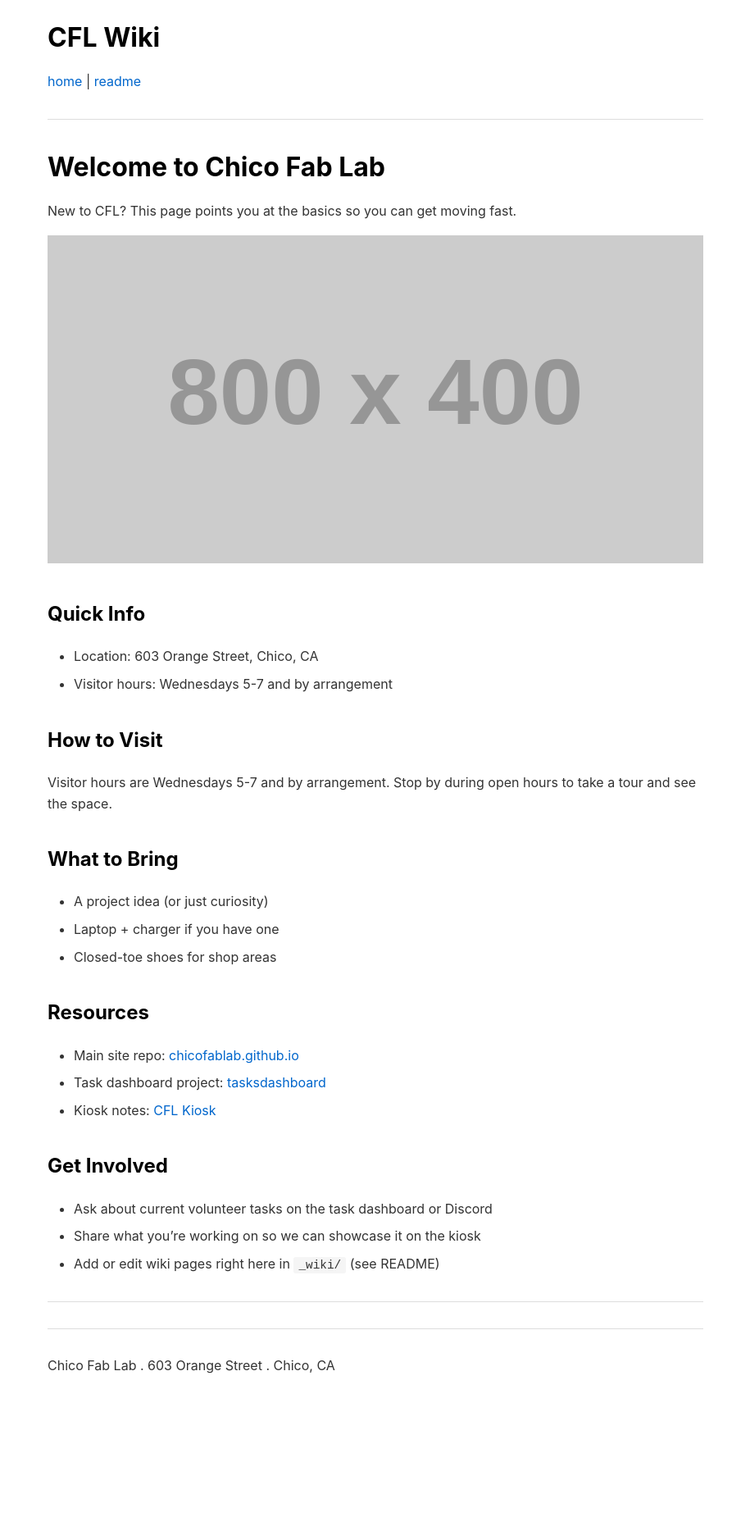
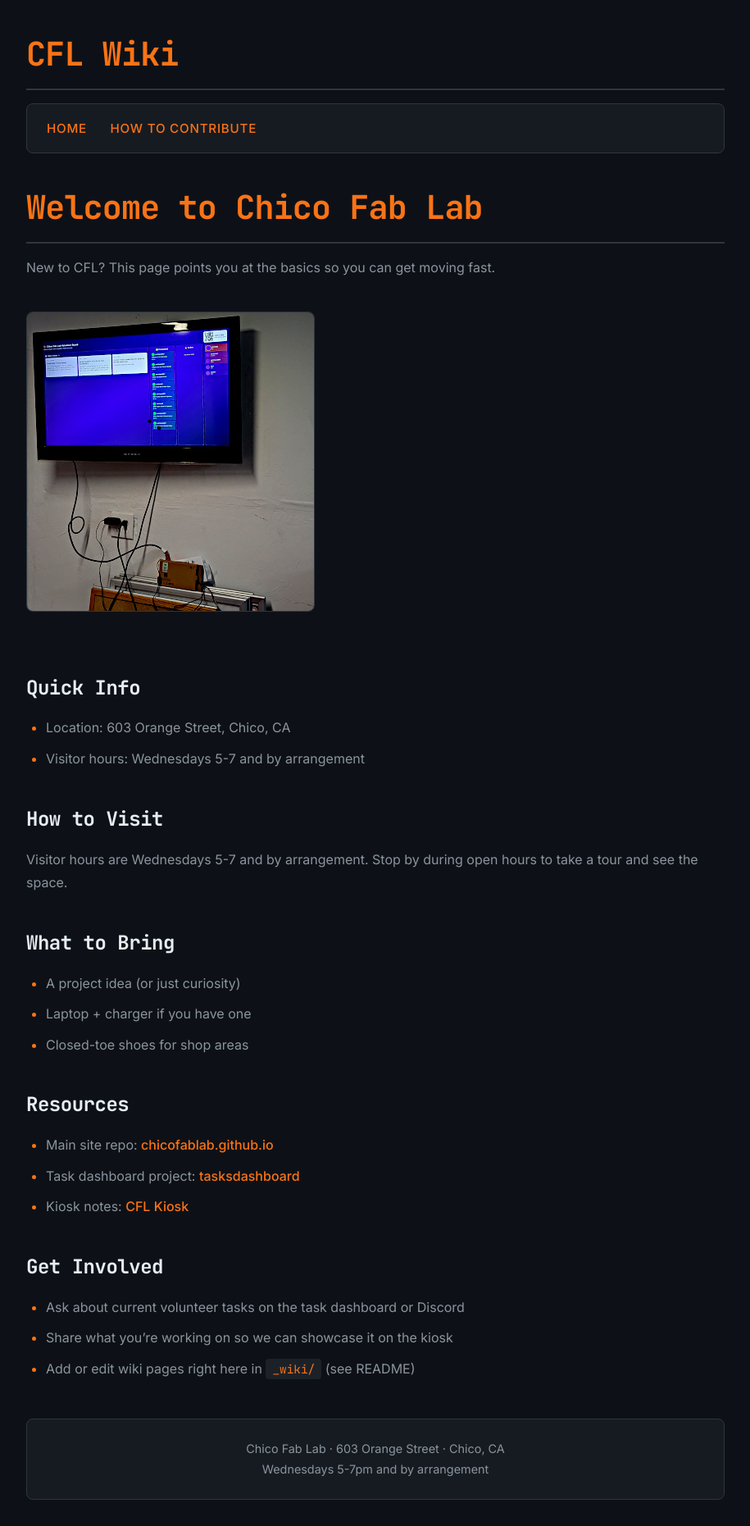
Before and after one commit to ChicoFabLab/chicofablab.github.io, a Jekyll site: the page built from _wiki/getting-started.mkd, in a window 1280 px wide. Shown: the whole page at 82% size, without its empty margins (182-1097 px from the left). Built offline with Jekyll 4.4.1, drawn with Linux system fonts in a browser that asks for light colours; before the commit the page ends 1714 px from its top, so only the background shows below that.

Commit message:
Visual upgrade: dark makerspace theme, improved layout, local image

```diff
--- a/_layouts/default.html
+++ b/_layouts/default.html
@@ -1,25 +1,30 @@
 <!DOCTYPE html>
-<html>
+<html lang="en">
 <head>
     <meta charset="UTF-8">
+    <meta name="viewport" content="width=device-width, initial-scale=1.0">
     <title>{% if page.title %}{{ page.title }} - {% endif %}CFL Wiki</title>
     <link rel="stylesheet" href="/assets/css/main.css">
+    <link rel="preconnect" href="https://fonts.googleapis.com">
+    <link rel="preconnect" href="https://fonts.gstatic.com" crossorigin>
+    <link href="https://fonts.googleapis.com/css2?family=Inter:wght@400;500;600&family=JetBrains+Mono:wght@400;700&display=swap" rel="stylesheet">
 </head>
 <body>
+    <header>
         <h1>CFL Wiki</h1>
+        <nav>
+            <a href="/">Home</a>
+            <a href="/README">How to Contribute</a>
+        </nav>
+    </header>
 
-<nav>
-<a href="/">home</a> | <a href="/README">readme</a>
-</nav>
-
-<hr>
-
+    <main>
         {{ content }}
-
-<hr>
+    </main>
 
     <footer>
-<p>Chico Fab Lab . 603 Orange Street . Chico, CA</p>
+        <p>Chico Fab Lab · 603 Orange Street · Chico, CA</p>
+        <p>Wednesdays 5-7pm and by arrangement</p>
     </footer>
 </body>
 </html>
--- a/_wiki/getting-started.mkd
+++ b/_wiki/getting-started.mkd
@@ -7,7 +7,7 @@ order: 1
 
 New to CFL? This page points you at the basics so you can get moving fast.
 
-![Chico Fab Lab](https://via.placeholder.com/800x400/0066cc/ffffff?text=Chico+Fab+Lab)
+![CFL Kiosk](/assets/img/cfl-kiosk.jpg)
 
 ## Quick Info
 - Location: 603 Orange Street, Chico, CA
--- a/assets/css/main.css
+++ b/assets/css/main.css
@@ -1,87 +1,216 @@
+/* CFL Wiki - Dark Makerspace Theme */
+
+:root {
+    --bg-dark: #0d1117;
+    --bg-card: #161b22;
+    --text-primary: #e6edf3;
+    --text-secondary: #8b949e;
+    --accent: #f97316;
+    --accent-hover: #fb923c;
+    --border: #30363d;
+    --code-bg: #1c2128;
+}
+
+* {
+    box-sizing: border-box;
+}
+
 html {
-    background: #fff;
+    background: var(--bg-dark);
 }
 
 body {
-    font-family: -apple-system, BlinkMacSystemFont, 'Segoe UI', sans-serif;
-    background: #fff;
-    color: #333;
-    max-width: 800px;
+    font-family: 'Inter', -apple-system, BlinkMacSystemFont, 'Segoe UI', sans-serif;
+    background: var(--bg-dark);
+    color: var(--text-primary);
+    max-width: 900px;
     margin: 0 auto;
-    padding: 20px;
-    line-height: 1.6;
+    padding: 2rem 1.5rem;
+    line-height: 1.7;
     min-height: 100vh;
 }
 
+/* Typography */
+h1, h2, h3 {
+    font-family: 'JetBrains Mono', 'Fira Code', monospace;
+    font-weight: 700;
+    letter-spacing: -0.02em;
+}
+
+h1 {
+    color: var(--accent);
+    font-size: 2.5rem;
+    margin: 0 0 1rem 0;
+    border-bottom: 2px solid var(--border);
+    padding-bottom: 0.5rem;
+}
+
+h2 {
+    color: var(--text-primary);
+    font-size: 1.5rem;
+    margin-top: 2.5rem;
+    margin-bottom: 1rem;
+}
+
+h3 {
+    color: var(--text-secondary);
+    font-size: 1.2rem;
+}
+
+p {
+    margin: 1rem 0;
+    color: var(--text-secondary);
+}
+
+/* Links */
 a {
-    color: #0066cc;
+    color: var(--accent);
     text-decoration: none;
+    transition: color 0.2s ease;
 }
 
 a:hover {
+    color: var(--accent-hover);
     text-decoration: underline;
 }
 
-h1 {
-    color: #000;
-    margin-top: 0;
-    margin-bottom: 0.5em;
-    font-size: 2em;
+/* Navigation */
+nav {
+    background: var(--bg-card);
+    padding: 1rem 1.5rem;
+    border-radius: 8px;
+    margin-bottom: 2rem;
+    border: 1px solid var(--border);
 }
 
-h2 {
-    color: #000;
-    margin-top: 1.5em;
+nav a {
+    margin-right: 1.5rem;
+    font-weight: 500;
+    font-size: 0.95rem;
+    text-transform: uppercase;
+    letter-spacing: 0.05em;
 }
 
+/* Lists */
+ul, ol {
+    padding-left: 1.5rem;
+    color: var(--text-secondary);
+}
 
+li {
+    margin: 0.75rem 0;
+    line-height: 1.6;
+}
+
+li::marker {
+    color: var(--accent);
+}
+
+/* Code */
 pre {
-    background: #f5f5f5;
-    padding: 1em;
-    border-radius: 4px;
+    background: var(--code-bg);
+    padding: 1.25rem;
+    border-radius: 8px;
     overflow-x: auto;
-    margin: 1em 0;
+    margin: 1.5rem 0;
+    border: 1px solid var(--border);
 }
 
 code {
-    background: #f5f5f5;
-    padding: 2px 6px;
-    border-radius: 3px;
-    font-family: 'Courier New', monospace;
+    font-family: 'JetBrains Mono', 'Fira Code', monospace;
+    background: var(--code-bg);
+    padding: 0.2rem 0.5rem;
+    border-radius: 4px;
     font-size: 0.9em;
+    color: var(--accent);
 }
 
 pre code {
     background: transparent;
     padding: 0;
+    color: var(--text-primary);
 }
 
+/* Horizontal Rules */
 hr {
     border: none;
-    border-top: 1px solid #ddd;
-    margin: 2em 0;
+    border-top: 1px solid var(--border);
+    margin: 2.5rem 0;
 }
 
-ul {
-    list-style: disc;
-    padding-left: 2em;
+/* Images */
+img {
+    max-width: 100%;
+    height: auto;
+    border-radius: 8px;
+    margin: 1.5rem 0;
+    border: 1px solid var(--border);
 }
 
-li {
-    margin: 0.5em 0;
+/* Tables */
+table {
+    width: 100%;
+    border-collapse: collapse;
+    margin: 1.5rem 0;
 }
 
-ol {
-    padding-left: 2em;
+th, td {
+    padding: 0.75rem 1rem;
+    border: 1px solid var(--border);
+    text-align: left;
 }
 
-p {
-    margin: 1em 0;
+th {
+    background: var(--bg-card);
+    color: var(--text-primary);
+    font-weight: 600;
 }
 
+td {
+    color: var(--text-secondary);
+}
+
+/* Footer */
 footer {
-    background: #fff;
-    margin-top: 2em;
-    padding-top: 1em;
-    border-top: 1px solid #ddd;
+    background: var(--bg-card);
+    margin-top: 3rem;
+    padding: 1.5rem;
+    border-radius: 8px;
+    border: 1px solid var(--border);
+    text-align: center;
 }
+
+footer p {
+    margin: 0;
+    font-size: 0.9rem;
+    color: var(--text-secondary);
+}
+
+/* Wiki page list */
+ul li a {
+    font-weight: 500;
+}
+
+/* Responsive */
+@media (max-width: 600px) {
+    body {
+        padding: 1rem;
+    }
+
+    h1 {
+        font-size: 1.8rem;
+    }
+
+    h2 {
+        font-size: 1.3rem;
+    }
+
+    nav {
+        padding: 0.75rem 1rem;
+    }
+
+    nav a {
+        display: block;
+        margin: 0.5rem 0;
+    }
+}
```
Lines whose indentation alone changed are shown as unchanged.
